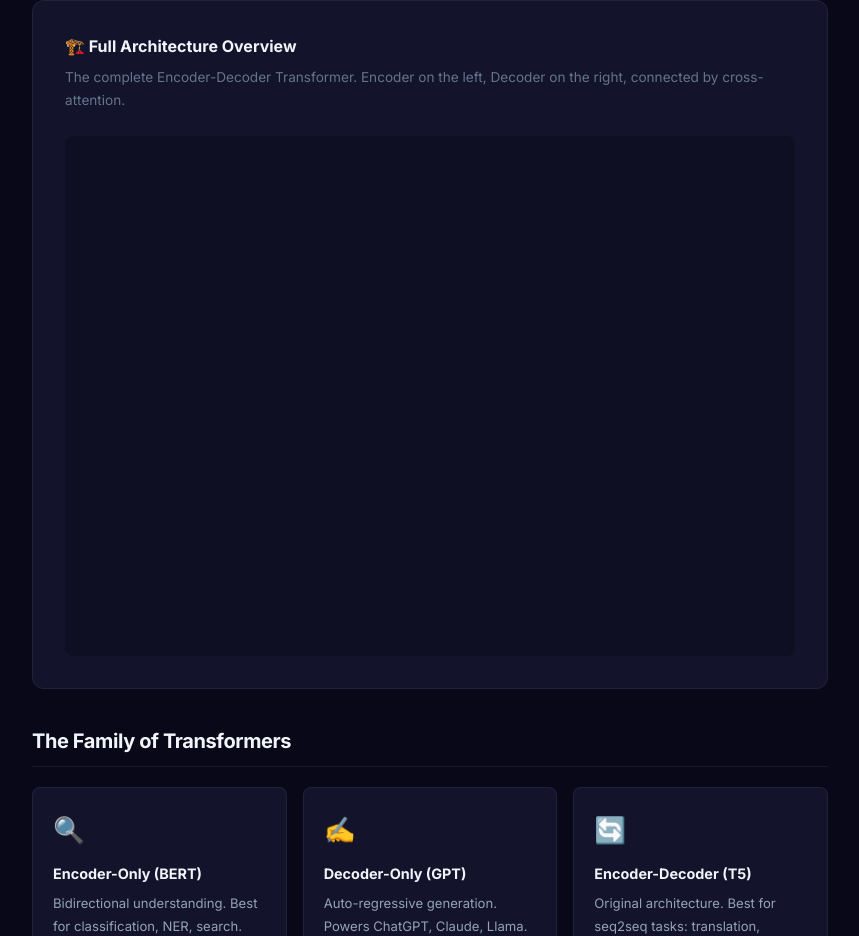
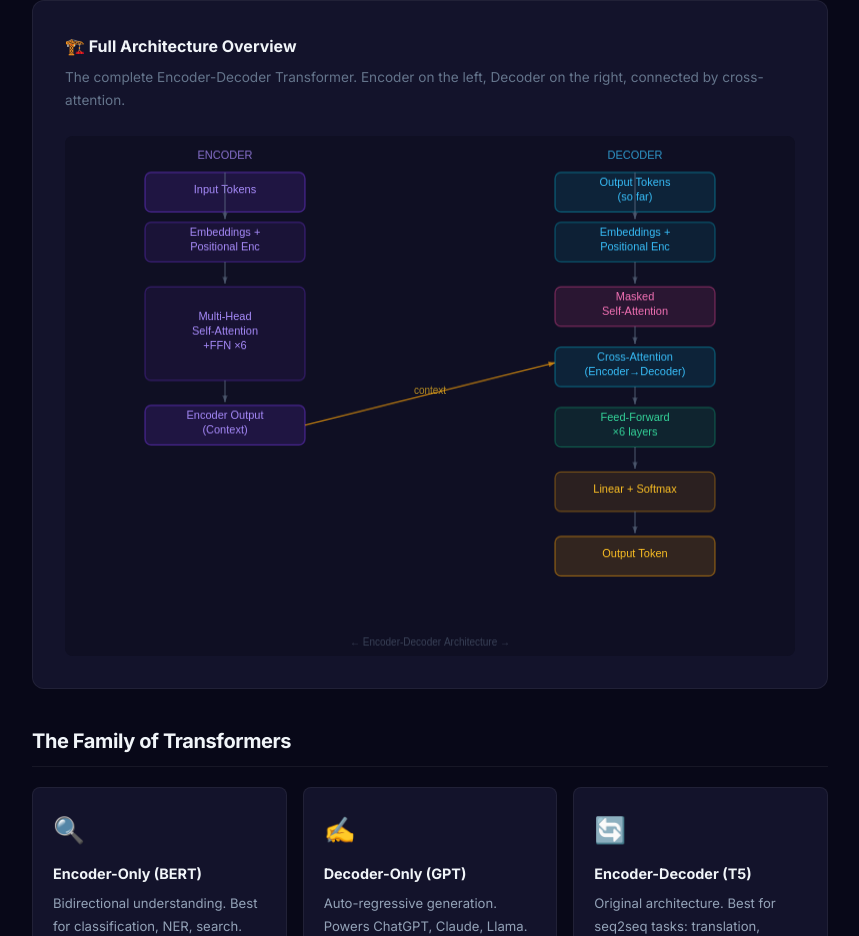
Before and after one commit to kessousid/transformer-explained, a plain HTML site: page lessons/11-full-transformer.html in a window 1280 px wide. Shown: the part 1126-2062 px from the top of the page, without its empty margins (270-1129 px from the left). Drawn offline with Linux system fonts and the light colour scheme.

Commit message:
fix: full architecture overview canvas blank in lesson 11
initFullTransformerViz() was hardcoded to 'full-tf-canvas', so the
second canvas in the overview section was never drawn. Accept an
optional canvasId param and call it directly for 'full-tf-canvas-2'.

Co-Authored-By: Claude Sonnet 4.6 <noreply@anthropic.com>

```diff
--- a/js/visualizations.js
+++ b/js/visualizations.js
@@ -485,8 +485,8 @@ function initArchViz(canvasId, type) {
 // ─────────────────────────────────────────────────
 //  LESSON 11: FULL TRANSFORMER ARCHITECTURE
 // ─────────────────────────────────────────────────
-function initFullTransformerViz() {
-  const canvas = document.getElementById('full-tf-canvas');
+function initFullTransformerViz(canvasId = 'full-tf-canvas') {
+  const canvas = document.getElementById(canvasId);
   if (!canvas) return;
   const ctx = canvas.getContext('2d');
   const W = canvas.width = canvas.offsetWidth || 700;
--- a/lessons/11-full-transformer.html
+++ b/lessons/11-full-transformer.html
@@ -286,13 +286,8 @@
   <script src="../js/app.js"></script>
   <script src="../js/visualizations.js"></script>
   <script>
-    // Also render the second full-tf canvas on this page
-    document.addEventListener('DOMContentLoaded', () => {
-      const c = document.getElementById('full-tf-canvas-2');
-      if (c) {
-        c.id = 'full-tf-canvas'; // reuse the existing init function
-      }
-    });
+    // Draw the full-architecture diagram in the overview section
+    initFullTransformerViz('full-tf-canvas-2');
   </script>
   <script src="../js/narrations.js"></script>
 </body>
```
